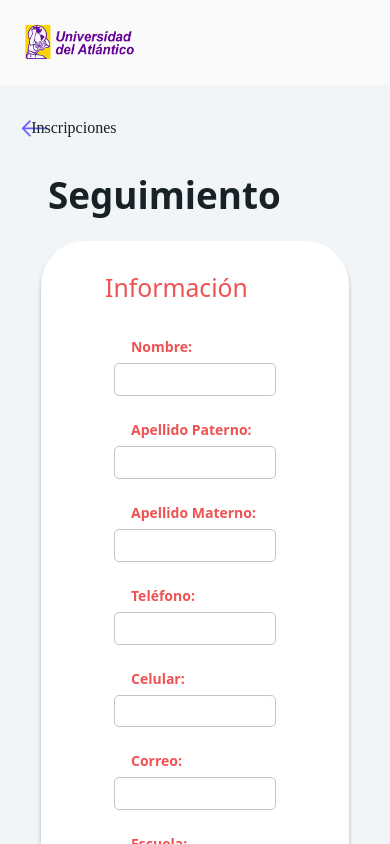
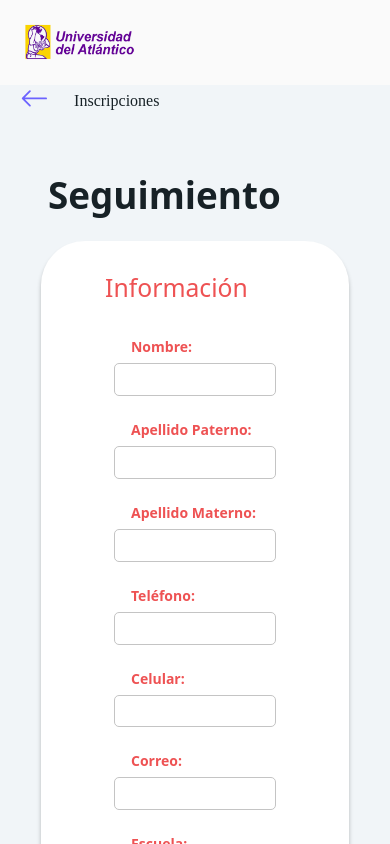
Before and after one commit to Eldarramos/Modulo_CURPv1, a React (Create React App) app in the folder frontend/: page /edit/1 in a window 390 px wide. Shown: the top 844 px of the page. Built offline with nearby package versions, Linux system fonts and the light colour scheme; no server answers.

Commit message:
Responsive table deit

```diff
--- a/frontend/src/App.css
+++ b/frontend/src/App.css
@@ -554,7 +554,7 @@ color: #172126;
     margin-top: 2rem;
   }
   #indicador{
-    left: 15%;
+    left: 25%;
   }
   .todo{
     height: 100%;
--- a/frontend/src/components/Form.css
+++ b/frontend/src/components/Form.css
@@ -139,6 +139,7 @@ padding: 0 1rem;
 
 text-align: center;
 }
+
 #btnCancelar, .btnCancelar{
   background: #FFFFFF;
 border: 3px solid #EE5253;
--- a/frontend/src/components/Form.js
+++ b/frontend/src/components/Form.js
@@ -651,9 +651,9 @@ const Formulario = () => {
             <div>
               {/* ...Regresa a Home */}
               <Link to="/home">
-                <ArrowLeft className="ml-4 regreso" style={{ top: "20%" }} />
+                <ArrowLeft className="ml-4 regreso" />
                 <span
-                  style={{ marginBottom: "100px", top: "20.3%" }}
+                  // style={{ marginBottom: "100px", top: "20.3%" }}
                   id="indicador"
                 >
                   Menu Cambaceo
--- a/frontend/src/components/Home.css
+++ b/frontend/src/components/Home.css
@@ -16,6 +16,7 @@ button {
 .regreso{
   position: absolute;
   left: 5%;
+  top: 20%;
   font-size: 1.8rem;
   top: 13.5%;
   color: #6c63ff;
@@ -23,6 +24,8 @@ button {
 #indicador{
   position: absolute;
   left: 8%;
+  margin-bottom: 100px;
+  top: 20.3%;
   font-size: 1.6rem;
   top: 13.78%;
   font-family: 'Circular Std';
@@ -123,7 +126,9 @@ border-radius: 44px;
 }
 
 @media screen and (max-width: 768px) {
-
+  .regreso{
+    top: 10%;
+  }
   .bienvenidoText{
     width: 100%;
     padding-left: 0;
@@ -137,5 +142,9 @@ border-radius: 44px;
   #landing-p{
     height: 100%;
   }
+#indicador{
+  left: 19%;
+  top: 10.5%;
+}
 
 }
--- a/frontend/src/components/SBlogs.js
+++ b/frontend/src/components/SBlogs.js
@@ -66,14 +66,15 @@ const CompBlogs = () => {
           </span>
         </Link>
         <div>
-          <div className="row ">
-            <div className="container">
+          <div className="row mt-5">
+            <div className="container-fluid mt-1">
               <div className="col-md-12">
                 <h1 className="text-center">Inscripciones</h1>
               </div>
 
               <div className="col-md-12">
-                <div className="container">
+                <div className="container-fluid ">
+                  <div className="table-responsive">
                     <table
                       className="table table-striped table-bordered"
                       cellSpacing="0"
@@ -101,7 +102,9 @@ const CompBlogs = () => {
                             <td style={{ fontSize: "0.7em" }}>
                               {blog.createdAt}
                             </td>
-                          <td style={{ fontSize: "0.7em" }}>{blog.celular}</td>
+                            <td style={{ fontSize: "0.7em" }}>
+                              {blog.celular}
+                            </td>
                             <td style={{ fontSize: "0.7em" }}>{blog.correo}</td>
 
                             <td>
@@ -123,6 +126,7 @@ const CompBlogs = () => {
           </div>
         </div>
       </div>
+    </div>
   );
 };
 
```
Lines whose indentation alone changed are shown as unchanged.
